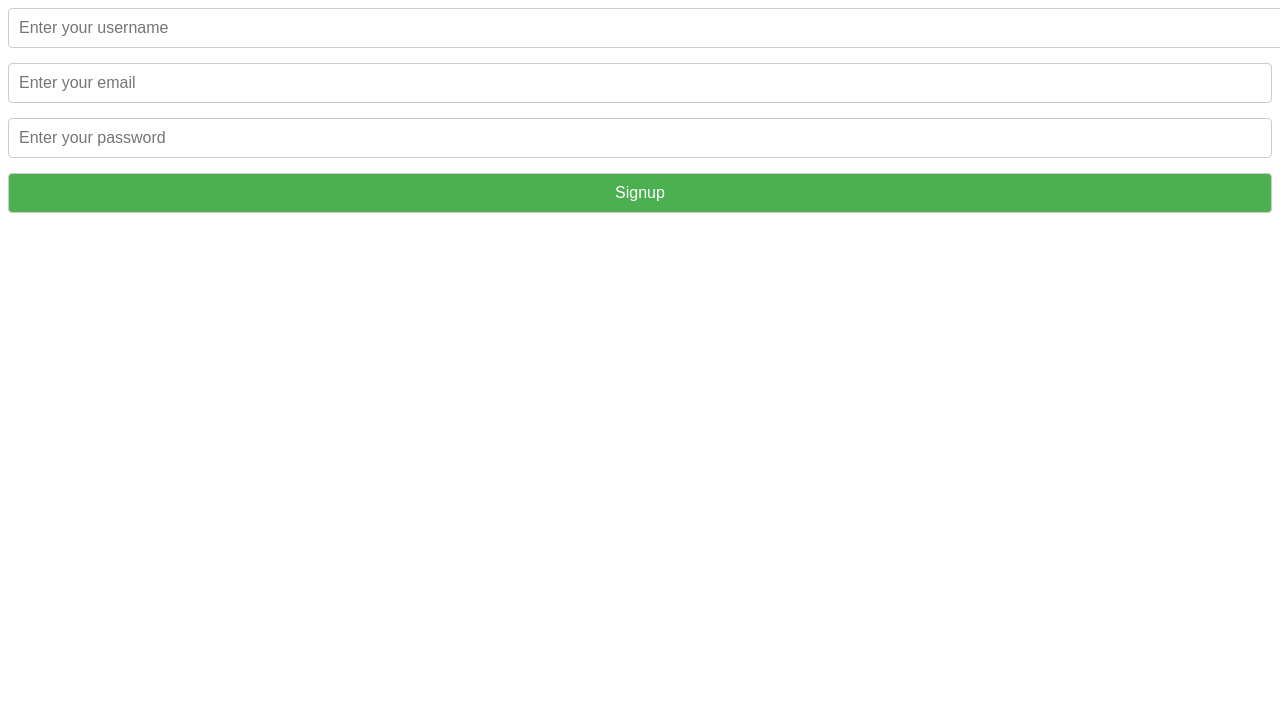
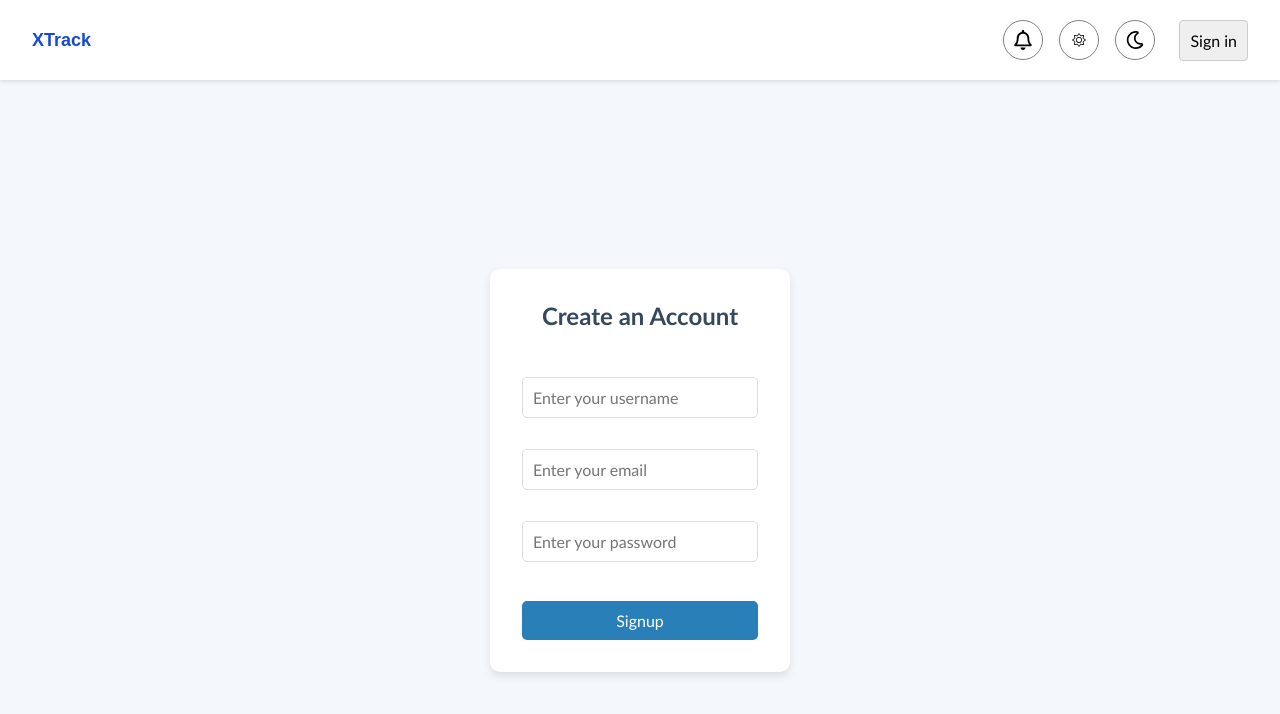
Before and after one commit to daminisingh625/XTrack, a React (Vite) app in the folder frontend/: page /signup in a window 1280 px wide. Shown: the top 714 px of the page. Built offline with nearby package versions, Linux system fonts and the light colour scheme.

Commit message:
Sidebar created

```diff
--- a/frontend/package.json
+++ b/frontend/package.json
@@ -13,6 +13,7 @@
     "axios": "^1.7.9",
     "react": "^19.0.0",
     "react-dom": "^19.0.0",
+    "react-icons": "^5.5.0",
     "react-router-dom": "^7.1.5",
     "react-toastify": "^11.0.3"
   },
--- a/frontend/src/App.css
+++ b/frontend/src/App.css
@@ -1,42 +1,84 @@
-/* #root {
-  max-width: 1280px;
-  margin: 0 auto;
-  padding: 2rem;
-  text-align: center;
+/* Reset and Basic Styles */
+* {
+  margin: 0;
+  padding: 0;
+  box-sizing: border-box;
+  font-family: 'Gill Sans', 'Gill Sans MT', Calibri, 'Trebuchet MS', sans-serif;
 }
 
-.logo {
-  height: 6em;
-  padding: 1.5em;
-  will-change: filter;
-  transition: filter 300ms;
-}
-.logo:hover {
-  filter: drop-shadow(0 0 2em #646cffaa);
-}
-.logo.react:hover {
-  filter: drop-shadow(0 0 2em #61dafbaa);
+/* Navbar Styles */
+#navbar {
+  height: 10vh;
+  width: 100vw;
+  background-color: white;
+  display: flex;
+  align-items: center;
+  justify-content: space-between;
+  box-shadow: 0 2px 4px rgba(0, 0, 0, 0.1);
+  padding: 0 2rem;
+  position: fixed;
+  top: 0;
+  left: 0;
+  z-index: 1000;
 }
 
-@keyframes logo-spin {
-  from {
-    transform: rotate(0deg);
-  }
-  to {
-    transform: rotate(360deg);
-  }
+.logo-container {
+  width: 50%;
 }
 
-@media (prefers-reduced-motion: no-preference) {
-  a:nth-of-type(2) .logo {
-    animation: logo-spin infinite 20s linear;
-  }
+.logo-text {
+  text-decoration: none;
+  font-size: 24px;
+  font-weight: bold;
+  color: #333;
 }
 
-.card {
-  padding: 2em;
+.nav-links {
+  display: flex;
+  align-items: center;
+  gap: 1.5rem;
 }
 
-.read-the-docs {
-  color: #888;
-} */
+.icons {
+  display: flex;
+  gap: 1rem;
+  align-items: center;
+}
+
+.nav-icons {
+  display: flex;
+  justify-content: center;
+  align-items: center;
+  background-color: white;
+  color: black;
+  height: 40px;
+  width: 40px;
+  border: 1px solid gray;
+  border-radius: 50%;
+  font-size: 20px;
+  cursor: pointer;
+  transition: background-color 0.3s;
+}
+
+.nav-icons:hover {
+  background-color: #f0f0f0;
+}
+
+.signin-button {
+  padding: 5px 15px;
+  border: 1px solid #333;
+  background-color: transparent;
+  cursor: pointer;
+  border-radius: 5px;
+  transition: background-color 0.3s;
+}
+
+.signin-button:hover {
+  background-color: #f0f0f0;
+}
+.logo-container p{
+  color: rgb(23, 72, 209);
+  font-family:Arial, Helvetica, sans-serif;
+  font-weight: 800;
+  font-size: large;
+}
--- a/frontend/src/App.jsx
+++ b/frontend/src/App.jsx
@@ -4,16 +4,23 @@
 import Login from "./components/Login"
 import "./App.css";
 import Dashboard from "./components/Dashboard";
+import Navbar from "./components/Navbar"
 
 function App() {
   return (
     <>
       <div>
+        <header>
+        <Navbar/>
+        </header>
         <Routes>
           <Route path="/" element={<Dashboard/>}/>
           <Route path="/signup" element={<Signup />} />
-          <Route path="/login" element={<Login/>}/>
+          <Route path="/signin" element={<Login/>}/>
         </Routes>
+        <footer>
+
+        </footer>
       </div>
 
     </>
--- a/frontend/src/components/Dashboard.jsx
+++ b/frontend/src/components/Dashboard.jsx
@@ -1,11 +1,14 @@
 import ExpenseAdder from "./ExpenseAdder";
 import ExpenseTable from "./ExpenseTable";
+import "./style.css"
 export default function Dashboard(){
     return (
     <>
+    <div className="dashboard-container">
     <button>hi</button>
     <ExpenseAdder/>
-    <ExpenseTable/>
+    </div>
+
     </>
     )
 }
--- a/frontend/src/components/Login.jsx
+++ b/frontend/src/components/Login.jsx
@@ -1,25 +1,48 @@
 import { useState } from 'react';
-import axios from "axios"
-export default function Login(){
-    const [formData, setFormData] = useState({});
+import axios from "axios";
+import "../views/authentication.css";
 
-    const handleChange = (e) =>{
-        setFormData({...formData, [e.target.name]: e.target.value});
+export default function Login() {
+  const [formData, setFormData] = useState({});
+
+  const handleChange = (e) => {
+    setFormData({ ...formData, [e.target.name]: e.target.value });
+  };
+
+  const handleSubmit = async (e) => {
+    e.preventDefault();
+    try {
+      const response = await axios.post("http://localhost:3000/login", {
+        email: formData.email,
+        password: formData.password
+      });
+      console.log(response);
+    } catch (err) {
+      console.log("There is an error", err);
     }
-    const handleSubmit =async (e) =>{
-        e.preventDefault();
-        try{
-        const response = await axios.post("http://localhost:3000/login", {email: formData.email, password: formData.password});
-        console.log(response);
-        }catch(err){
-           console.log("There is an error", err);
-        }
-    }
-    return (
-        <form onSubmit={handleSubmit}>
-            <input type="email" placeholder="Enter your email" name="email" onChange={handleChange}/>
-            <input type="password" placeholder="Enter your password"  name="password" onChange={handleChange}/>
-            <button>Login</button>
-        </form>
-    )
+  };
+
+  return (
+    <div className="login-container">
+      <form className="login-form" onSubmit={handleSubmit}>
+        <h2>Login to XTrack</h2>
+        <input
+          type="email"
+          placeholder="Enter your email"
+          name="email"
+          onChange={handleChange}
+          required
+        />
+        <input
+          type="password"
+          placeholder="Enter your password"
+          name="password"
+          onChange={handleChange}
+          required
+        />
+        <button className="login-button">Login</button>
+        <a href="/signup">Don't have an account?</a>
+      </form>
+    </div>
+  );
 }
--- a/frontend/src/components/Navbar.jsx
+++ b/frontend/src/components/Navbar.jsx
@@ -1,7 +1,25 @@
-export default function Navbar(){
-    return (
-        <>
-        <div className="navbar">This is a nav</div>
-        </>
-    )
+import "../App.css";
+import { Link } from "react-router-dom";
+import { CiSun } from "react-icons/ci";
+import { FaRegMoon } from "react-icons/fa";
+import { FaRegBell } from "react-icons/fa";
+
+export default function Navbar() {
+  return(
+    <>
+        <div id="navbar">
+            <div className="logo-container">
+                <p>XTrack</p>
+            </div>
+            <div className="nav-links">
+                <div className="icons">
+                <button className="nav-icons"><FaRegBell/></button>
+            <button className="nav-icons"><CiSun/></button>
+            <button className="nav-icons"><FaRegMoon/></button>
+                </div>
+             <Link to="/signin"><button>Sign in</button></Link>
+            </div>
+        </div>
+    </>
+  )
 }
--- a/frontend/src/components/Signup.jsx
+++ b/frontend/src/components/Signup.jsx
@@ -1,6 +1,7 @@
 import { useState } from "react";
 import { toast } from "react-toastify";
 import axios from "axios";
+import "../views/authentication.css";
 
 export default function Signup() {
     const [formData, setFormData] = useState({ username: "", email: "", password: "" });
@@ -8,9 +9,9 @@
     const handleChange = (e) => {
         setFormData({ ...formData, [e.target.name]: e.target.value });
     };
+
     const handleSubmit = async (e) => {
         e.preventDefault();
-
         try {
             const response = await axios.post("http://localhost:3000/signup", formData);
             toast.success(response.data.message || "Signup Successful");
@@ -21,15 +22,31 @@
     };
 
     return (
-        <div className="signup form">
-            <form onSubmit={handleSubmit}>
-                <input type="text" name="username" onChange={handleChange} placeholder="Enter your username" required />
-
-                <input type="email" name="email" onChange={handleChange} placeholder="Enter your email" required />
-
-                <input type="password" name="password" onChange={handleChange} placeholder="Enter your password" required />
-
-                <button type="submit">Signup</button>
+        <div className="signup-container">
+            <form className="signup-form" onSubmit={handleSubmit}>
+                <h2>Create an Account</h2>
+                <input
+                    type="text"
+                    name="username"
+                    onChange={handleChange}
+                    placeholder="Enter your username"
+                    required
+                />
+                <input
+                    type="email"
+                    name="email"
+                    onChange={handleChange}
+                    placeholder="Enter your email"
+                    required
+                />
+                <input
+                    type="password"
+                    name="password"
+                    onChange={handleChange}
+                    placeholder="Enter your password"
+                    required
+                />
+                <button type="submit" className="signup-button">Signup</button>
             </form>
         </div>
     );
--- a/frontend/src/components/style.css
+++ b/frontend/src/components/style.css
@@ -31,17 +31,13 @@
 input[type="text"], input[type="number"], input[type="date"], select {
     width: 100%;
 }
-
+/*
 button {
     background-color: #4CAF50;
     color: white;
     cursor: pointer;
     transition: background-color 0.3s;
-}
-
-button:hover {
-    background-color: #45a049;
-}
+} */
 
 .expense-table {
     margin-top: 20px;
@@ -76,3 +72,8 @@
 #filter-category {
     width: 200px;
 }
+/* styling for dashboard */
+
+.dashboard-container {
+    padding-top: 60px; /* Adjust this value based on your Navbar height */
+  }
--- /dev/null
+++ b/frontend/src/views/authentication.css
@@ -0,0 +1,130 @@
+  /* Login Container */
+  .login-container {
+    display: flex;
+    justify-content: center;
+    align-items: center;
+    height: 100%;
+    width: 100%;
+    margin-top: 25vh;
+  }
+
+  /* Login Form */
+  .login-form {
+    background-color: #fff;
+    padding: 2rem;
+    border-radius: 10px;
+    box-shadow: 0 4px 8px rgba(0, 0, 0, 0.1);
+    width: 300px;
+    text-align: center;
+    transition: transform 0.3s;
+  }
+
+  .login-form:hover {
+    transform: scale(1.02);
+  }
+
+  .login-form h2 {
+    color: #34495e;
+    margin-bottom: 1.5rem;
+  }
+
+  .login-form input {
+    width: 100%;
+    padding: 10px;
+    margin: 0.5rem 0;
+    border: 1px solid #dcdde1;
+    border-radius: 5px;
+    outline: none;
+    transition: border-color 0.3s;
+  }
+
+  .login-form input:focus {
+    border-color: #2980b9;
+  }
+
+  .login-button {
+    width: 100%;
+    padding: 10px;
+    margin-top: 1rem;
+    background-color: #2980b9;
+    color: white;
+    border: none;
+    border-radius: 5px;
+    cursor: pointer;
+    transition: background-color 0.3s;
+  }
+
+  .login-button:hover {
+    background-color: #1c5980;
+  }
+  /*Styling for signup form*/
+  /* General Styles */
+body {
+  background-color: #f4f7fc;
+  font-family: 'Gill Sans', 'Gill Sans MT', Calibri, 'Trebuchet MS', sans-serif;
+  display: flex;
+  justify-content: center;
+  align-items: center;
+  height: 100vh;
+  margin: 0;
+}
+
+/* Signup Container */
+.signup-container {
+  display: flex;
+  justify-content: center;
+  align-items: center;
+  height: 100%;
+  width: 100%;
+  margin-top: 20vh;
+}
+
+/* Signup Form */
+.signup-form {
+  background-color: #fff;
+  padding: 2rem;
+  border-radius: 10px;
+  box-shadow: 0 4px 8px rgba(0, 0, 0, 0.1);
+  width: 300px;
+  text-align: center;
+  transition: transform 0.3s;
+}
+
+.signup-form:hover {
+  transform: scale(1.02);
+}
+
+.signup-form h2 {
+  color: #34495e;
+  margin-bottom: 1.5rem;
+}
+
+.signup-form input {
+  width: 100%;
+  padding: 10px;
+  margin: 0.5rem 0;
+  border: 1px solid #dcdde1;
+  border-radius: 5px;
+  outline: none;
+  transition: border-color 0.3s;
+}
+
+.signup-form input:focus {
+  border-color: #2980b9;
+}
+
+.signup-button {
+  width: 100%;
+  padding: 10px;
+  margin-top: 1rem;
+  background-color: #2980b9;
+  color: white;
+  border: none;
+  border-radius: 5px;
+  cursor: pointer;
+  transition: background-color 0.3s;
+}
+
+.signup-button:hover {
+  background-color: #1c5980;
+}
```
Also changed, not shown: frontend/src/components/Sidebar.jsx (added), frontend/src/views/sidebar.css (added), 1 other file (tests, documents, lock files or other folders).
